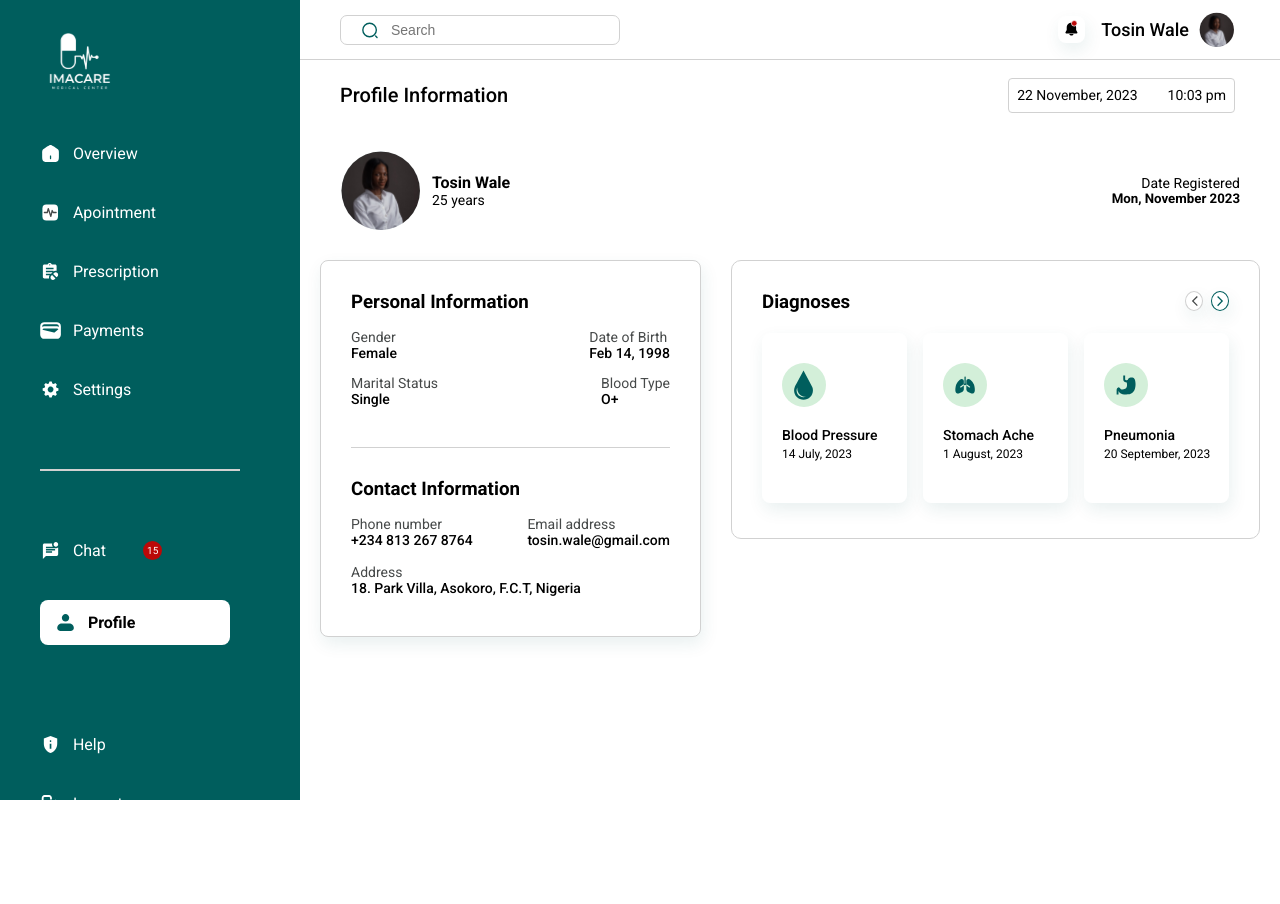
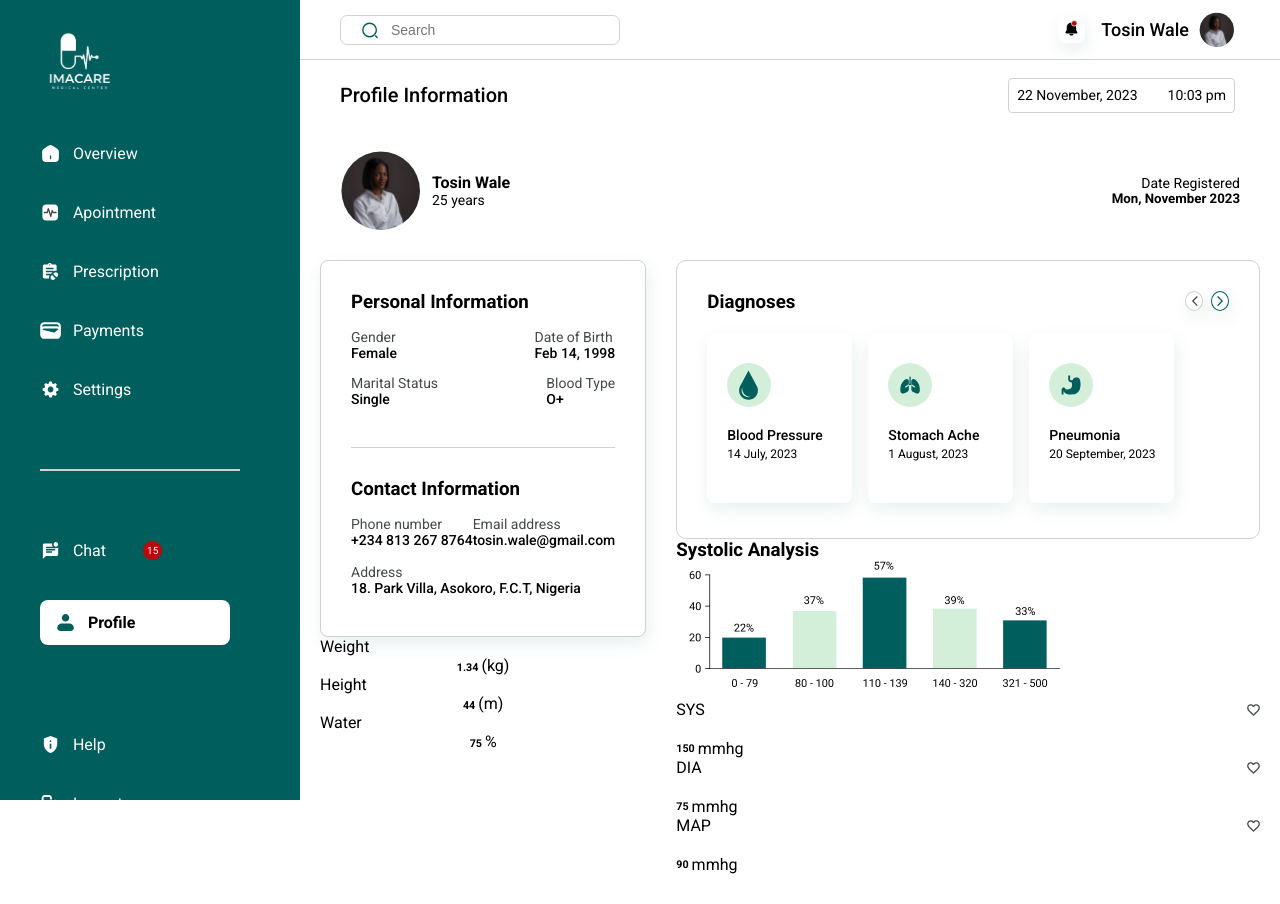
Before and after one commit to TAP-IMACARE/Client-Side, a React (Vite) app: page /dashboard/profile in a window 1280 px wide. Before the commit the page ends 800 px from the top, so only its background shows below. Built offline with nearby package versions, Linux system fonts and the light colour scheme.

Commit message:
Update Profile.jsx

```diff
--- a/src/dashboards/profile/Profile.jsx
+++ b/src/dashboards/profile/Profile.jsx
@@ -9,6 +9,9 @@ import leftArrow from "../../assets/dashboard assets/leftArrow-icon.svg";
 import bloodPressureICon from "../../assets/dashboard assets/bloodPressure-icon.svg";
 import heartIcon from "../../assets/dashboard assets/heart-icon.svg";
 import stomachICon from "../../assets/dashboard assets/stomach-icon.svg";
+
+import chart from "../../assets/dashboard assets/chart.png";
+import favorite from "../../assets/dashboard assets/favorite.svg";
 
 const Profile = () => {
   const diagnosisData = [
@@ -26,6 +29,45 @@ const Profile = () => {
       icon: stomachICon,
       diagnosis: "Pneumonia",
       date: "20 September, 2023",
+    },
+  ];
+
+  const patientInfoData = [
+    {
+      name: "Weight",
+      value: "1.34",
+      metric: "(kg)",
+    },
+    {
+      name: "Height",
+      value: "44",
+      metric: "(m)",
+    },
+    {
+      name: "Water",
+      value: "75",
+      metric: "%",
+    },
+  ];
+
+  const systolicAnalysisData = [
+    {
+      title: "SYS",
+      icon: favorite,
+      value: "150",
+      metric: "mmhg",
+    },
+    {
+      title: "DIA",
+      icon: favorite,
+      value: "75",
+      metric: "mmhg",
+    },
+    {
+      title: "MAP",
+      icon: favorite,
+      value: "90",
+      metric: "mmhg",
     },
   ];
 
@@ -51,6 +93,7 @@ const Profile = () => {
         </div>
 
         <div className="profile-cards">
+          <div className="profile-leftCard-container">
             <div className="profile-leftCard">
               <h3>Personal Information</h3>
 
@@ -97,6 +140,28 @@ const Profile = () => {
               </div>
             </div>
 
+            <div className="profile-leftCard-bottom">
+              {patientInfoData?.map((data, i) => (
+                <div key={i}>
+                  <div id="leftButtom-card">
+                    <p>{data.name}</p>
+                    <div
+                      style={{
+                        display: "flex",
+                        justifyContent: "center",
+                        alignItems: "baseline",
+                        gap: 3,
+                      }}
+                    >
+                      <h6>{data.value}</h6>
+                      <span>{data.metric}</span>
+                    </div>
+                  </div>
+                </div>
+              ))}
+            </div>
+          </div>
+
           <div className="profile-rightCard-container">
             <div className="diagnoses">
               <div className="diagnoses-header">
@@ -129,6 +194,48 @@ const Profile = () => {
                 ))}
               </div>
             </div>
+
+            {/* RIGHT BOTTOM */}
+            <div className="systolic-Analysis">
+              <h3>Systolic Analysis</h3>
+
+              <div className="systolic-Analysis-content">
+                <div className="systolic-AnalysisChart">
+                  <img src={chart} alt="chart" />
+                </div>
+
+                <div className="systolic-AnalysisCard-container">
+                  {systolicAnalysisData.map((data, i) => (
+                    <div key={i}>
+                      <div id="systolic-AnalysisCard">
+                        <div
+                          style={{
+                            display: "flex",
+                            justifyContent: "space-between",
+                            alignItems: "center",
+                          }}
+                        >
+                          <p>{data.title}</p>
+                          <img src={data.icon} alt="" />
+                        </div>
+
+                        <div
+                          style={{
+                            marginTop: "20px",
+                            display: "flex",
+                            gap: 3,
+                            alignItems: "center",
+                          }}
+                        >
+                          <h6>{data.value}</h6>
+                          <span>{data.metric}</span>
+                        </div>
+                      </div>
+                    </div>
+                  ))}
+                </div>
+              </div>
+            </div>
           </div>
         </div>
       </div>
```
Lines whose indentation alone changed are shown as unchanged.
